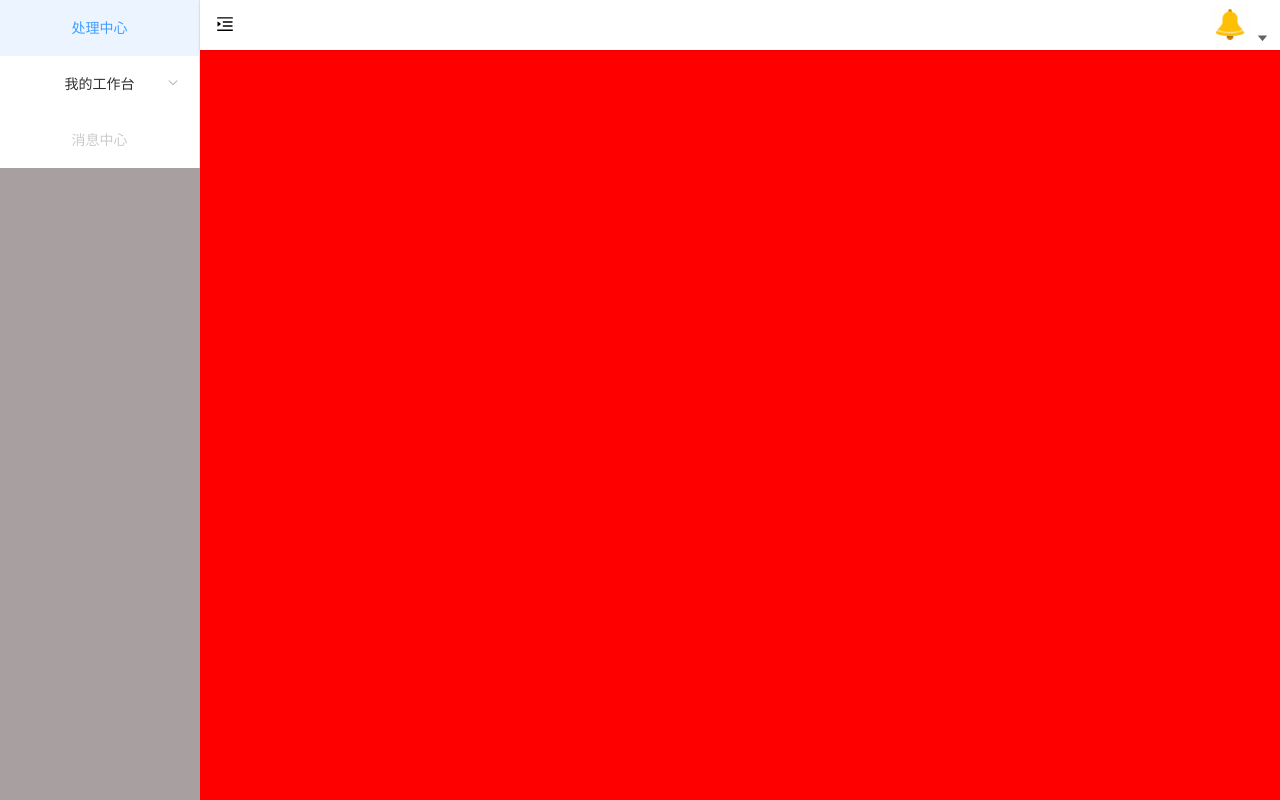
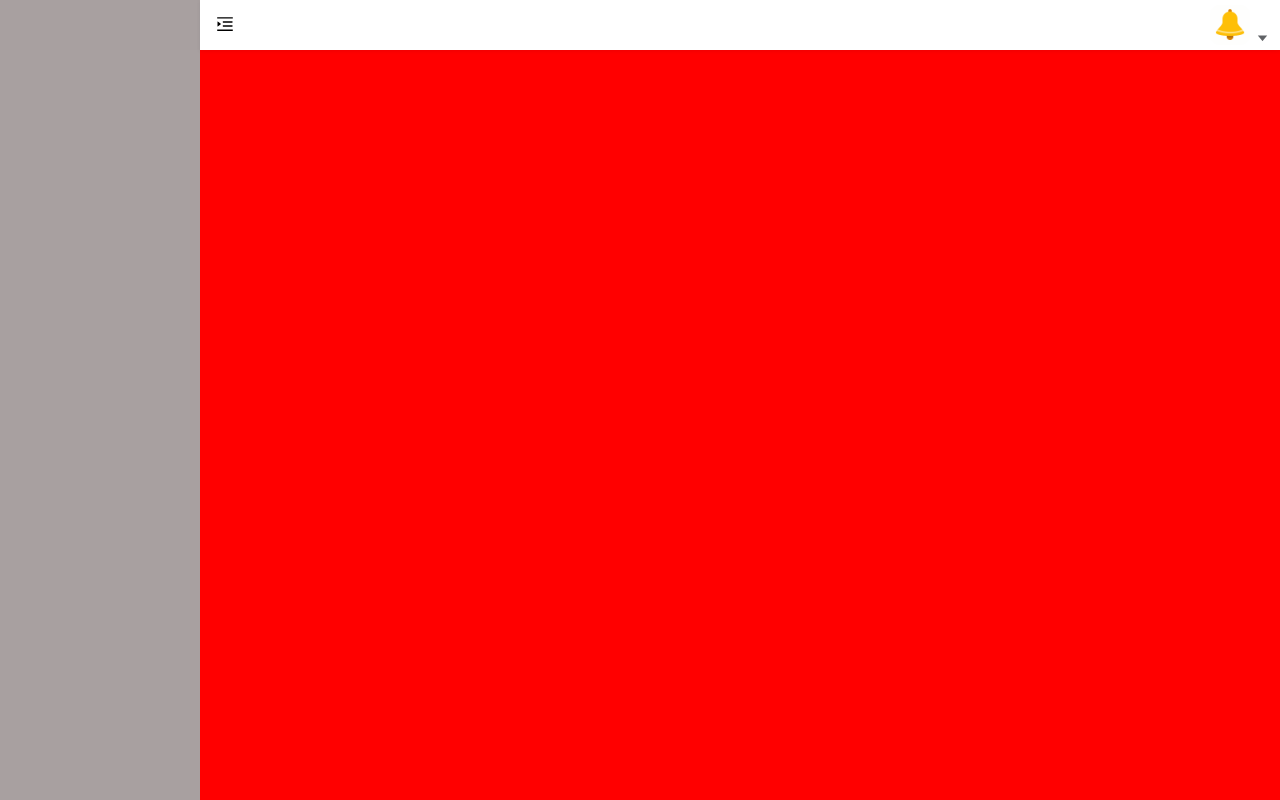
Before and after one commit to zhaoxin311/build-the-project, a Vue app: page / in a window 1280 px wide. Built offline with nearby package versions, Linux system fonts and the light colour scheme.

Commit message:
侧边栏

```diff
--- a/src/layout/components/Navbar.vue
+++ b/src/layout/components/Navbar.vue
@@ -13,9 +13,9 @@
           <router-link to="/">
             <el-dropdown-item> Home </el-dropdown-item>
           </router-link>
-          <a target="_blank" href="">
+          <router-link to="/menu1">
             <el-dropdown-item>Github</el-dropdown-item>
-          </a>
+          </router-link>
           <a target="_blank" href="">
             <el-dropdown-item>Docs</el-dropdown-item>
           </a>
--- a/src/layout/components/Sidebar.vue
+++ /dev/null
@@ -1,40 +0,0 @@
-<template>
-  <div>
-    <el-menu
-      default-active="1"
-      :background-color="variables.menuBg"
-      :text-color="variables.menuText"
-      :unique-opened="false"
-      :active-text-color="variables.menuActiveText"
-      :collapse-transition="false"
-      mode="vertical"
-    >
-      <el-menu-item index="1">处理中心</el-menu-item>
-      <el-submenu index="2">
-        <template slot="title">我的工作台</template>
-        <el-menu-item index="2-1">选项1</el-menu-item>
-        <el-menu-item index="2-2">选项2</el-menu-item>
-        <el-menu-item index="2-3">选项3</el-menu-item>
-        <el-submenu index="2-4">
-          <template slot="title">选项4</template>
-          <el-menu-item index="2-4-1">选项1</el-menu-item>
-          <el-menu-item index="2-4-2">选项2</el-menu-item>
-          <el-menu-item index="2-4-3">选项3</el-menu-item>
-        </el-submenu>
-      </el-submenu>
-      <el-menu-item index="3" disabled>消息中心</el-menu-item>
-    </el-menu>
-  </div>
-  <!-- <div>dd</div> -->
-</template>
-<script>
-import variables from "@/styles/variables.scss";
-
-export default {
-  computed: {
-    variables() {
-      return variables;
-    },
-  },
-};
-</script>
--- /dev/null
+++ b/src/layout/components/Siderbar/Sidebar.vue
@@ -0,0 +1,29 @@
+<template>
+  <div>
+    <el-menu
+      default-active="1"
+      :background-color="variables.menuBg"
+      :text-color="variables.menuText"
+      :unique-opened="false"
+      :active-text-color="variables.menuActiveText"
+      :collapse-transition="false"
+      mode="vertical"
+    >
+      <SidebarItem></SidebarItem>
+    </el-menu>
+  </div>
+  <!-- <div>dd</div> -->
+</template>
+<script>
+import SidebarItem from "./SiderItem.vue";
+import variables from "@/styles/variables.scss";
+
+export default {
+  components: { SidebarItem },
+  computed: {
+    variables() {
+      return variables;
+    },
+  },
+};
+</script>
--- a/src/layout/index.vue
+++ b/src/layout/index.vue
@@ -9,7 +9,7 @@
   </div>
 </template>
 <script>
-import Sidebar from "./components/Sidebar.vue";
+import Sidebar from "./components/Siderbar/Sidebar.vue";
 import Navbar from "./components/Navbar.vue";
 import AppMain from "./components/Appmain.vue";
 
```
Also changed, not shown: src/layout/components/Siderbar/SiderItem.vue (added).
